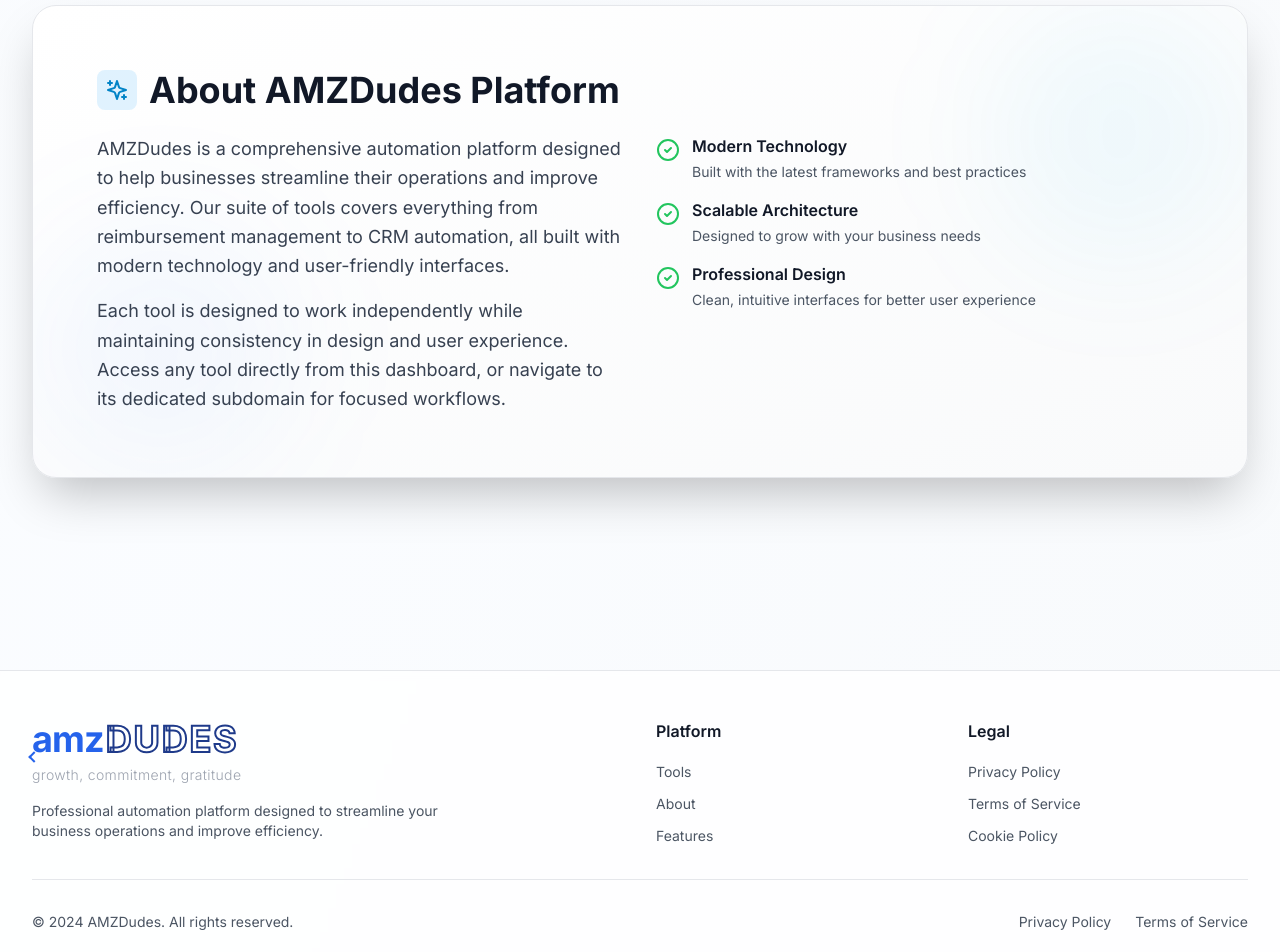
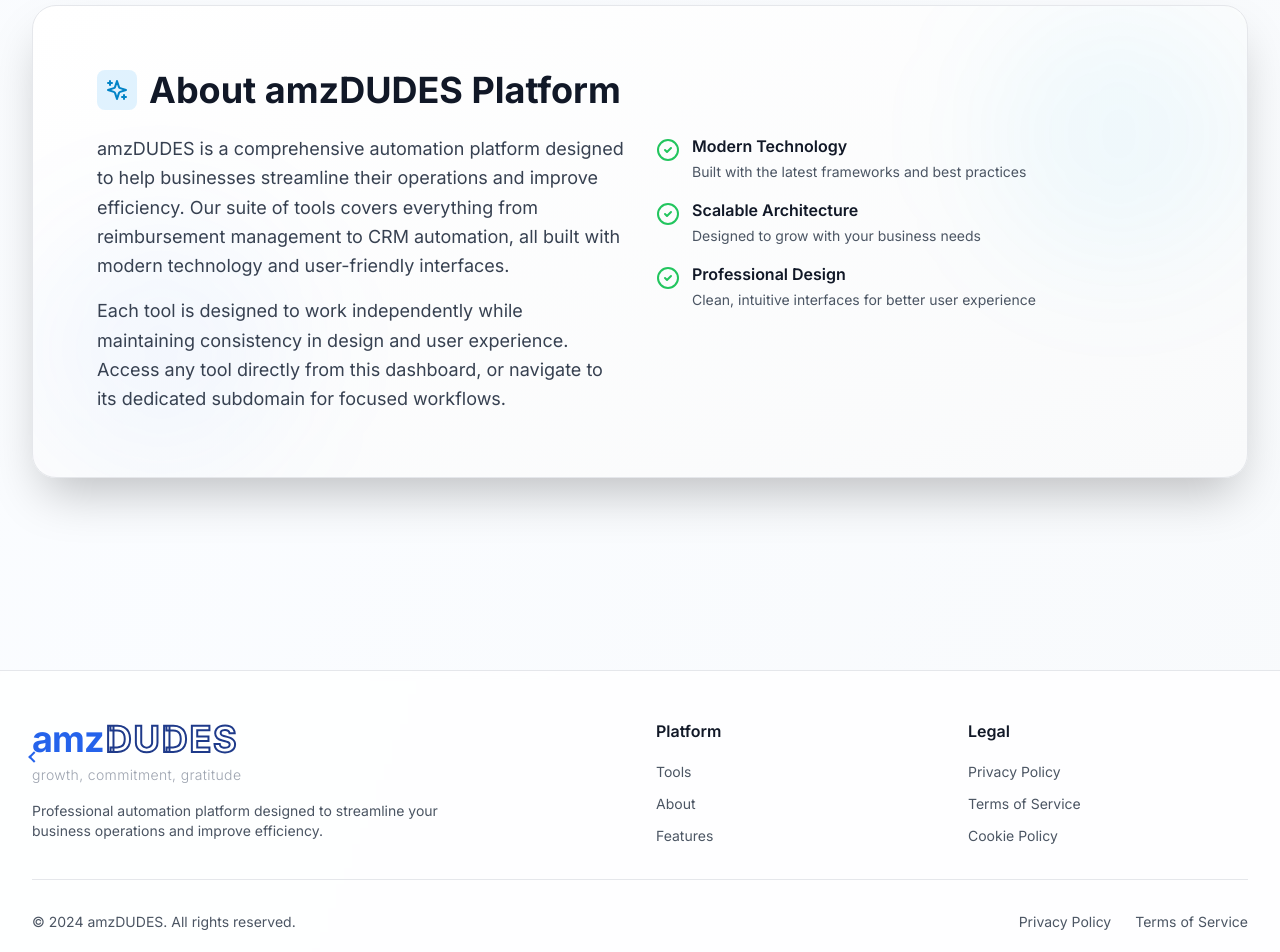
Before and after one commit to amzdudesai02-rgb/amz, a Next.js app in the folder frontend/: page / in a window 1280 px wide. Shown: the part 2360-3312 px from the top of the page. Built offline with nearby package versions, Linux system fonts and the light colour scheme.

Commit message:
Update branding to amzDUDES throughout frontend

```diff
--- a/frontend/app/page.tsx
+++ b/frontend/app/page.tsx
@@ -160,12 +160,12 @@
               <div className="p-2 bg-primary-100 rounded-lg">
                 <Sparkles className="w-6 h-6 text-primary-600" />
               </div>
-              <h3 className="text-3xl md:text-4xl font-bold text-gray-900">About AMZDudes Platform</h3>
+              <h3 className="text-3xl md:text-4xl font-bold text-gray-900">About amzDUDES Platform</h3>
             </div>
             <div className="grid md:grid-cols-2 gap-8">
               <div>
                 <p className="text-gray-700 leading-relaxed mb-4 text-lg">
-                  AMZDudes is a comprehensive automation platform designed to help businesses streamline
+                  amzDUDES is a comprehensive automation platform designed to help businesses streamline
                   their operations and improve efficiency. Our suite of tools covers everything from
                   reimbursement management to CRM automation, all built with modern technology and
                   user-friendly interfaces.
@@ -237,7 +237,7 @@
           <div className="border-t border-gray-200 pt-8">
             <div className="flex flex-col md:flex-row justify-between items-center">
               <span className="text-gray-600 text-sm mb-4 md:mb-0">
-                © 2024 AMZDudes. All rights reserved.
+                © 2024 amzDUDES. All rights reserved.
               </span>
               <div className="flex gap-6">
                 <a href="#" className="text-gray-600 hover:text-primary-600 transition-colors text-sm">
```
